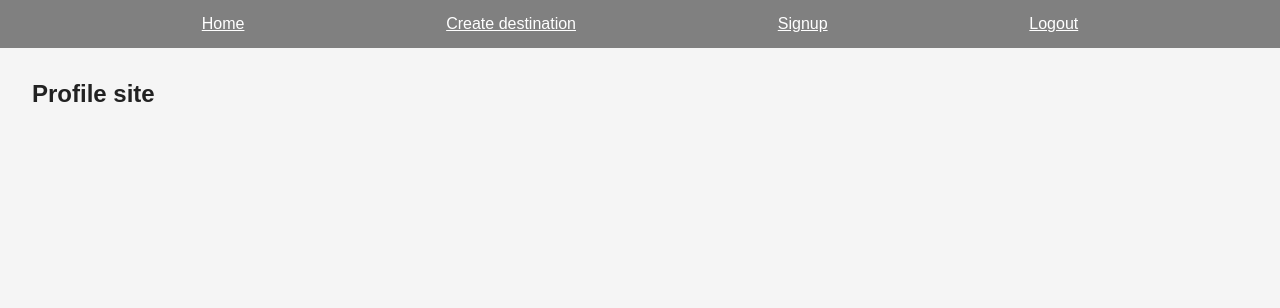
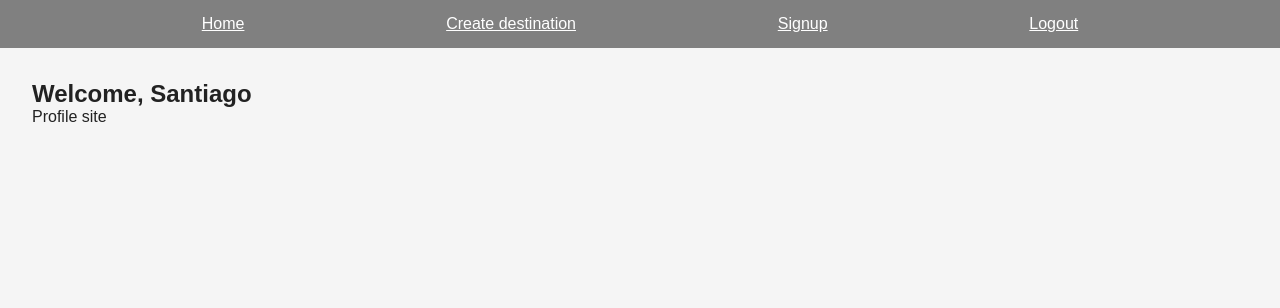
Before and after one commit to char667v/2026_1_travel_project, a Flask app: page /profile in a window 1280 px wide. Shown: the top 308 px of the page. Run offline with Flask 3, Linux system fonts and the light colour scheme; a user stored in the database is signed in.

Commit message:
tilføjet navn

```diff
--- a/templates/page_profile.html
+++ b/templates/page_profile.html
@@ -1,7 +1,6 @@
 {% include "_header.html" %}
-
 <main>
-   <h2>Profile site</h2>
+<h2>Welcome, {{ user.user_first_name }} </h2>
+<p>Profile site</p>
 </main>
-
 {% include "_footer.html" %}
```
